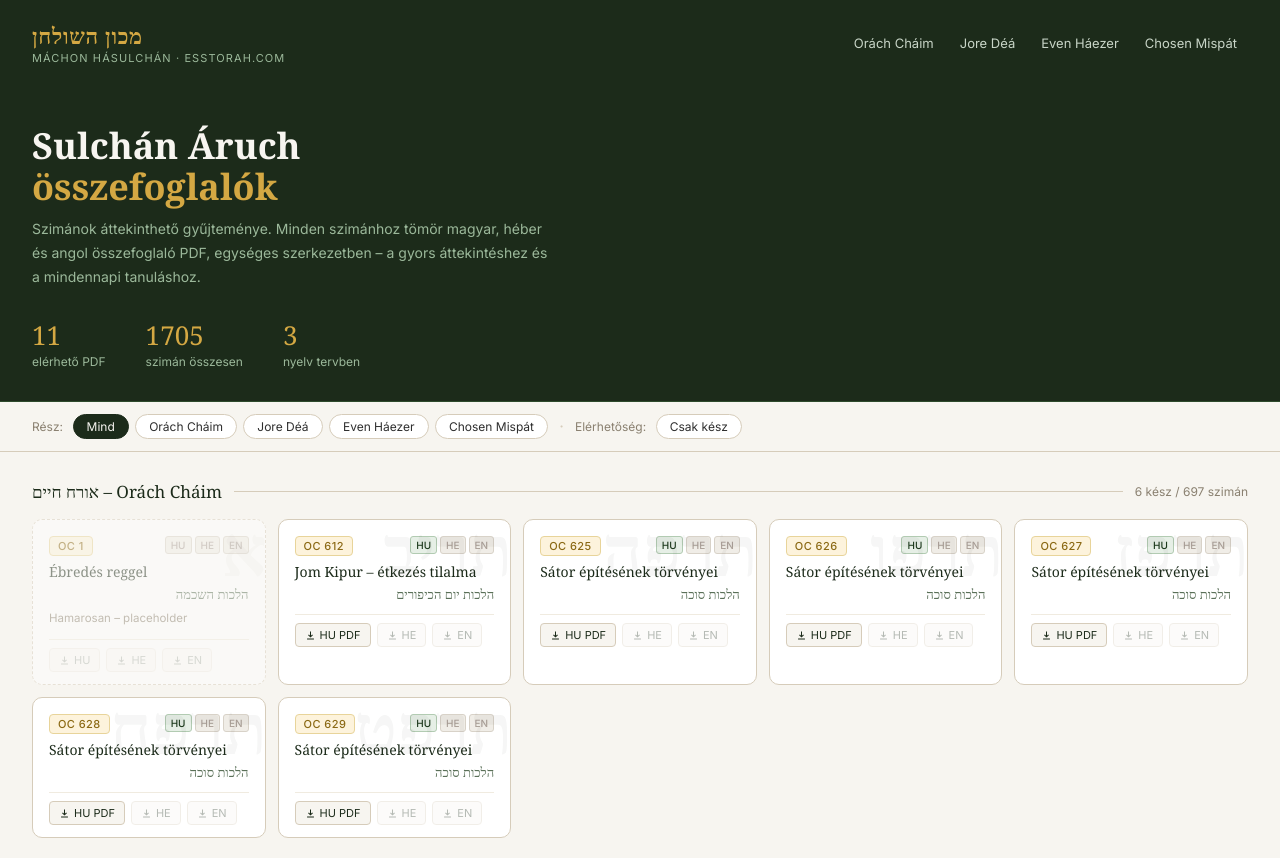
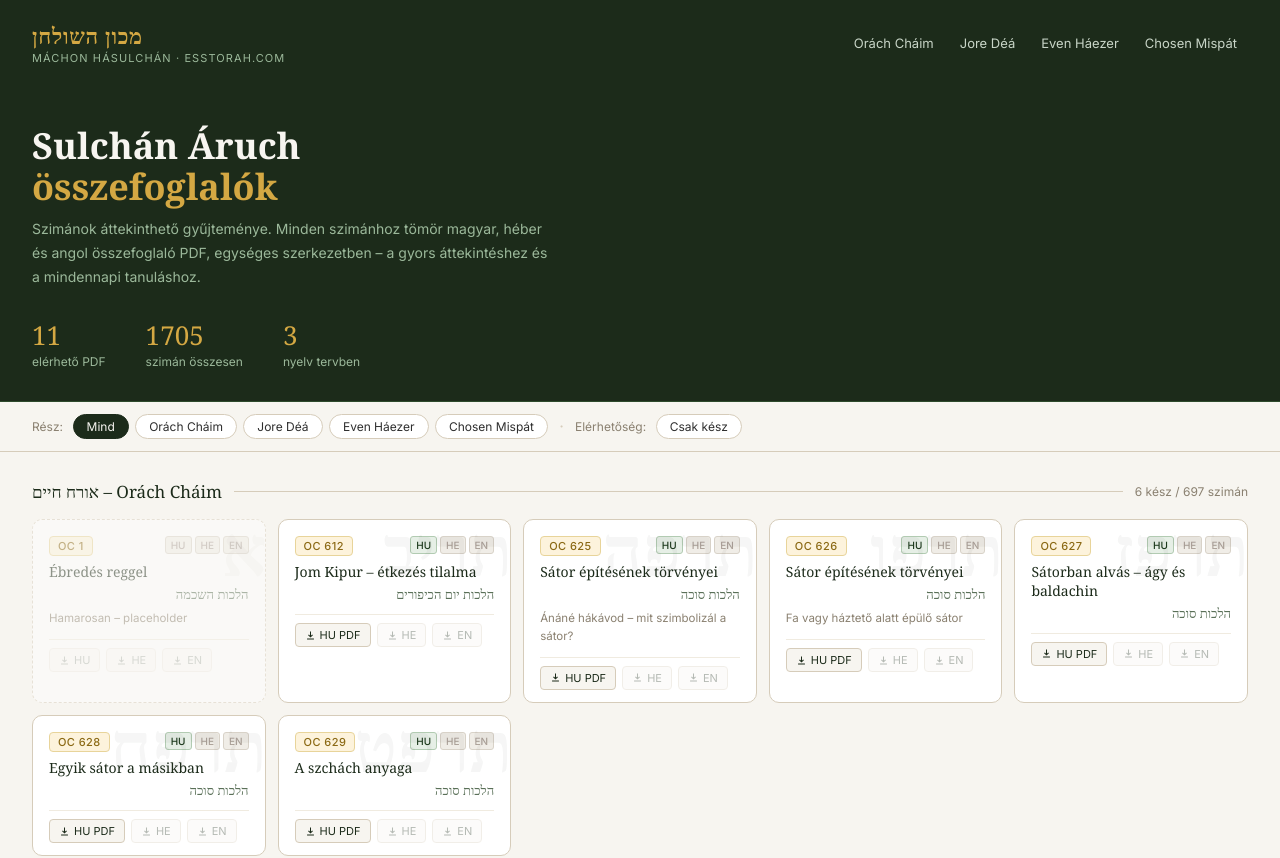
Before and after one commit to binyominzeev/machon-hasulchan, a Next.js app: page / in a window 1280 px wide. Shown: the top 858 px of the page. Built offline with nearby package versions, Linux system fonts and the light colour scheme; a web font is replaced by a local one.

Commit message:
rename 404, simanim names

```diff
--- a/src/data/simanim.ts
+++ b/src/data/simanim.ts
@@ -78,7 +78,7 @@ export const SIMANIM: Siman[] = [
     numHe: 'תרפה',
     titleHu: 'Sátor építésének törvényei',
     titleHe: 'הלכות סוכה',
-    desc: '',
+    desc: 'Ánáné hákávod – mit szimbolizál a sátor?',
     pdfs: { hu: 'oc-625-629-hu.pdf' },
   },
   {
@@ -88,7 +88,7 @@ export const SIMANIM: Siman[] = [
     numHe: 'תרפו',
     titleHu: 'Sátor építésének törvényei',
     titleHe: 'הלכות סוכה',
-    desc: '',
+    desc: 'Fa vagy háztető alatt épülő sátor',
     pdfs: { hu: 'oc-625-629-hu.pdf' },
   },
   {
@@ -96,7 +96,7 @@ export const SIMANIM: Siman[] = [
     part: 'oc',
     num: 627,
     numHe: 'תרפז',
-    titleHu: 'Sátor építésének törvényei',
+    titleHu: 'Sátorban alvás – ágy és baldachin',
     titleHe: 'הלכות סוכה',
     desc: '',
     pdfs: { hu: 'oc-625-629-hu.pdf' },
@@ -106,7 +106,7 @@ export const SIMANIM: Siman[] = [
     part: 'oc',
     num: 628,
     numHe: 'תרפח',
-    titleHu: 'Sátor építésének törvényei',
+    titleHu: 'Egyik sátor a másikban',
     titleHe: 'הלכות סוכה',
     desc: '',
     pdfs: { hu: 'oc-625-629-hu.pdf' },
@@ -116,7 +116,7 @@ export const SIMANIM: Siman[] = [
     part: 'oc',
     num: 629,
     numHe: 'תרפט',
-    titleHu: 'Sátor építésének törvényei',
+    titleHu: 'A szchách anyaga',
     titleHe: 'הלכות סוכה',
     desc: '',
     pdfs: { hu: 'oc-625-629-hu.pdf' },
```
Also changed, not shown: 1 other file (tests, documents, lock files or other folders).
